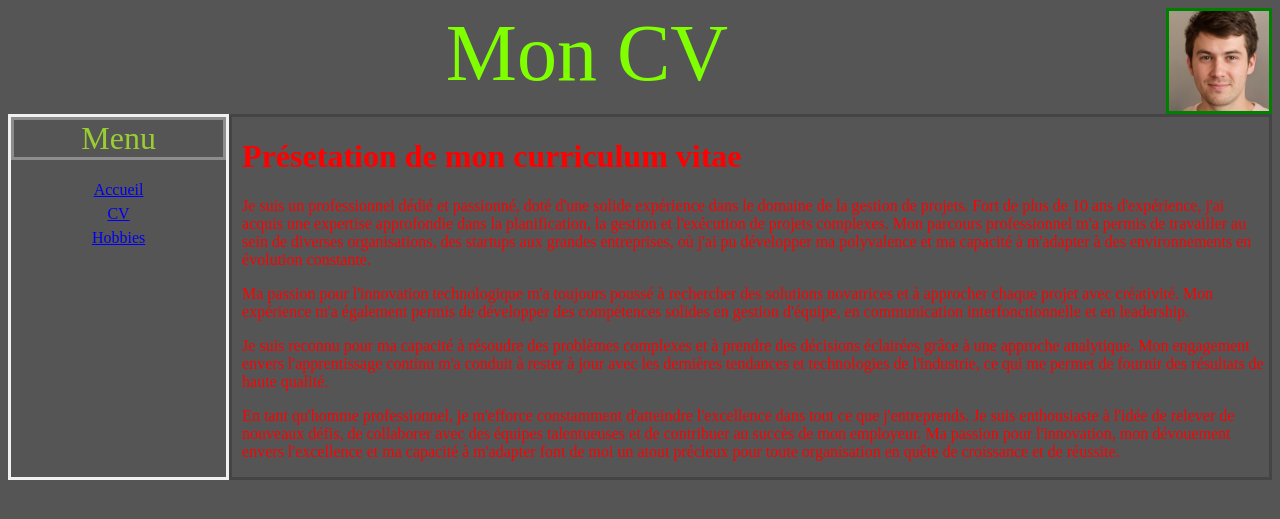
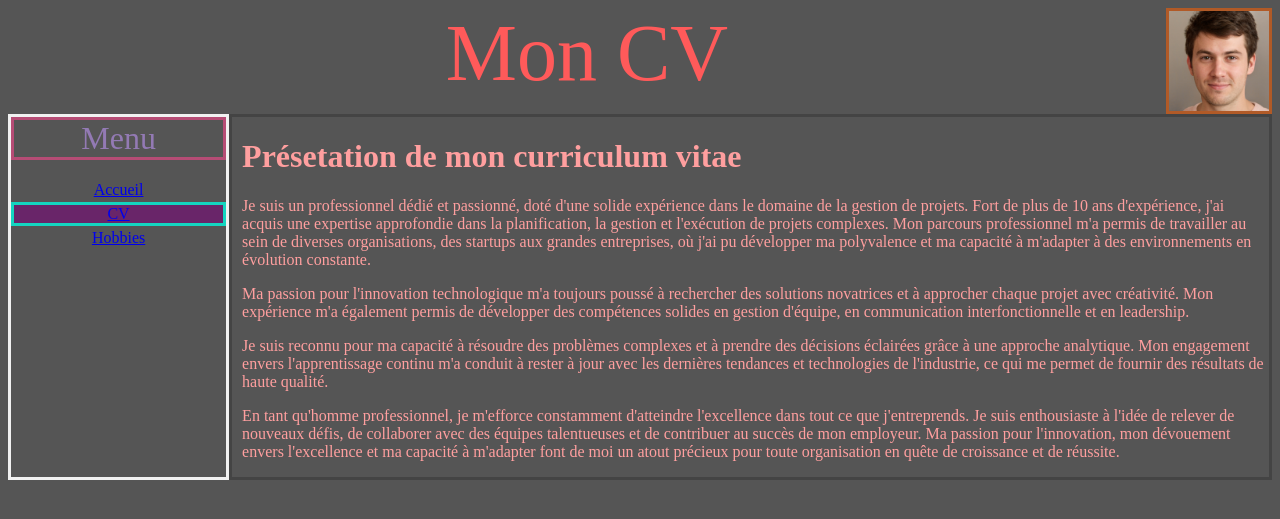
Before and after one commit to Eliot-Shaw/idaw, a PHP site: page /cv.html in a window 1280 px wide. Shown: the top 519 px of the page. Run offline with PHP 8.4, Linux system fonts and the light colour scheme.

Commit message:
fenetre costom avec les tailles et selector

```diff
--- a/SitePro/v1/CSS.css
+++ b/SitePro/v1/CSS.css
@@ -20,12 +20,12 @@ header{
 
 .pp{
     height: 100px;
-    border: 3px solid green;
+    border: 3px solid rgba(255, 94, 0, 0.541);
 }
 
 .titre{
     flex-grow: 1;
-    color: chartreuse;
+    color: rgb(255, 90, 90);
     font-size: 500%;
     text-align: center;
 }
@@ -33,29 +33,32 @@ header{
 .contenu{
     padding-left: 10px;
     flex-grow: 1;
-    color:red;
+    color:rgb(255, 159, 159);
     border: 3px solid rgba(0, 0, 0, 0.2);
     width: 1000px;
 }
 
 .menuNavigation{
     flex-grow: 5;
-    color:yellowgreen;
+    color:rgb(147, 122, 180);
     border: 3px solid rgb(241, 241, 241);
-}
-
-.elementMenu{
-    text-align: center;
-    border: 3px solid rgb(180, 180, 180, 0);
-}
-
-.elementMenu:selected{
-    text-align: center;
-    border: 3px solid rgb(180, 180, 180);
+    width: auto;
 }
 
 .titreMenu{
     text-align: center;
     font-size: xx-large;
-    border: 3px solid rgb(141, 141, 141);
+    border: 3px solid rgb(182, 76, 117);
 }
+
+.elementMenu{
+    text-align: center;
+    font-size: medium;
+    border: 3px solid rgba(0, 185, 154, 0);
+}
+
+#currentpage {
+    color: white;
+    background-color: rgb(105, 37, 105);
+    border: 3px solid rgba(0, 255, 213, 0.808);
+}
--- a/SitePro/v1/cv.html
+++ b/SitePro/v1/cv.html
@@ -16,7 +16,7 @@
                         <div class="titreMenu">Menu</div>
                         <br>
                         <div class="elementMenu"><a href="index.html">Accueil</a></div>
-                        <div class="elementMenu"><a sid="currentpage" href="cv.html">CV</a></div>
+                        <div id="currentpage" class="elementMenu"><a href="cv.html">CV</a></div>
                         <div class="elementMenu"><a href="hobbies.html">Hobbies</a></div>
                 </nav>
             </div>
--- a/SitePro/v1/index.html
+++ b/SitePro/v1/index.html
@@ -12,13 +12,11 @@
 
         <div class = flexrow>
             <div class="menu menuNavigation">
-                <nav>
                         <div class="titreMenu">Menu</div>
                         <br>
-                        <div class="elementMenu"><a href="index.html">Accueil</a></div>
-                        <div class="elementMenu"><a sid="currentpage" href="cv.html">CV</a></div>
+                        <div class="elementMenu" id="currentpage"><a href="index.html">Accueil</a></div>
+                        <div class="elementMenu"><a href="cv.html">CV</a></div>
                         <div class="elementMenu"><a href="hobbies.html">Hobbies</a></div>
-                </nav>
             </div>
 
             <div class="contenu">
```
